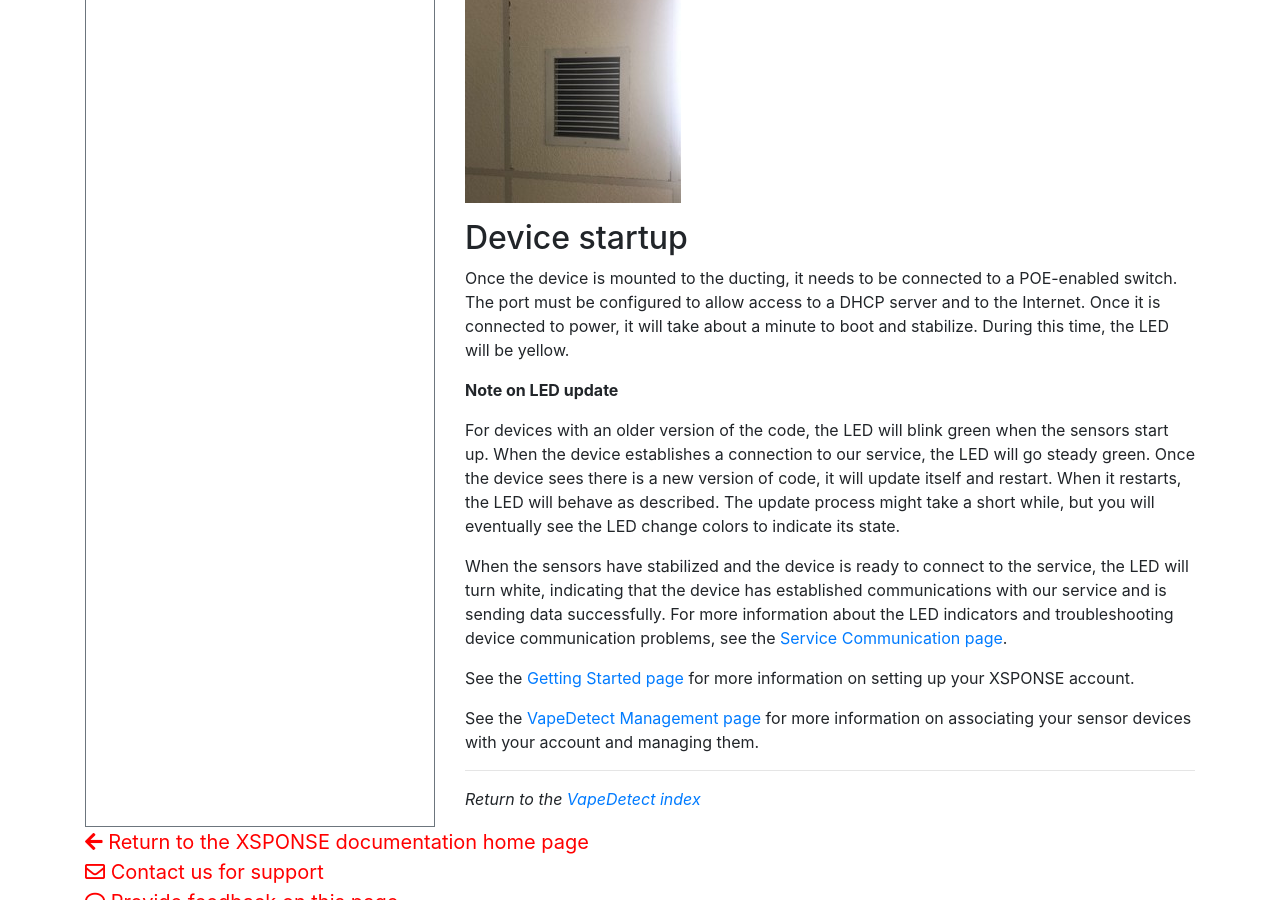
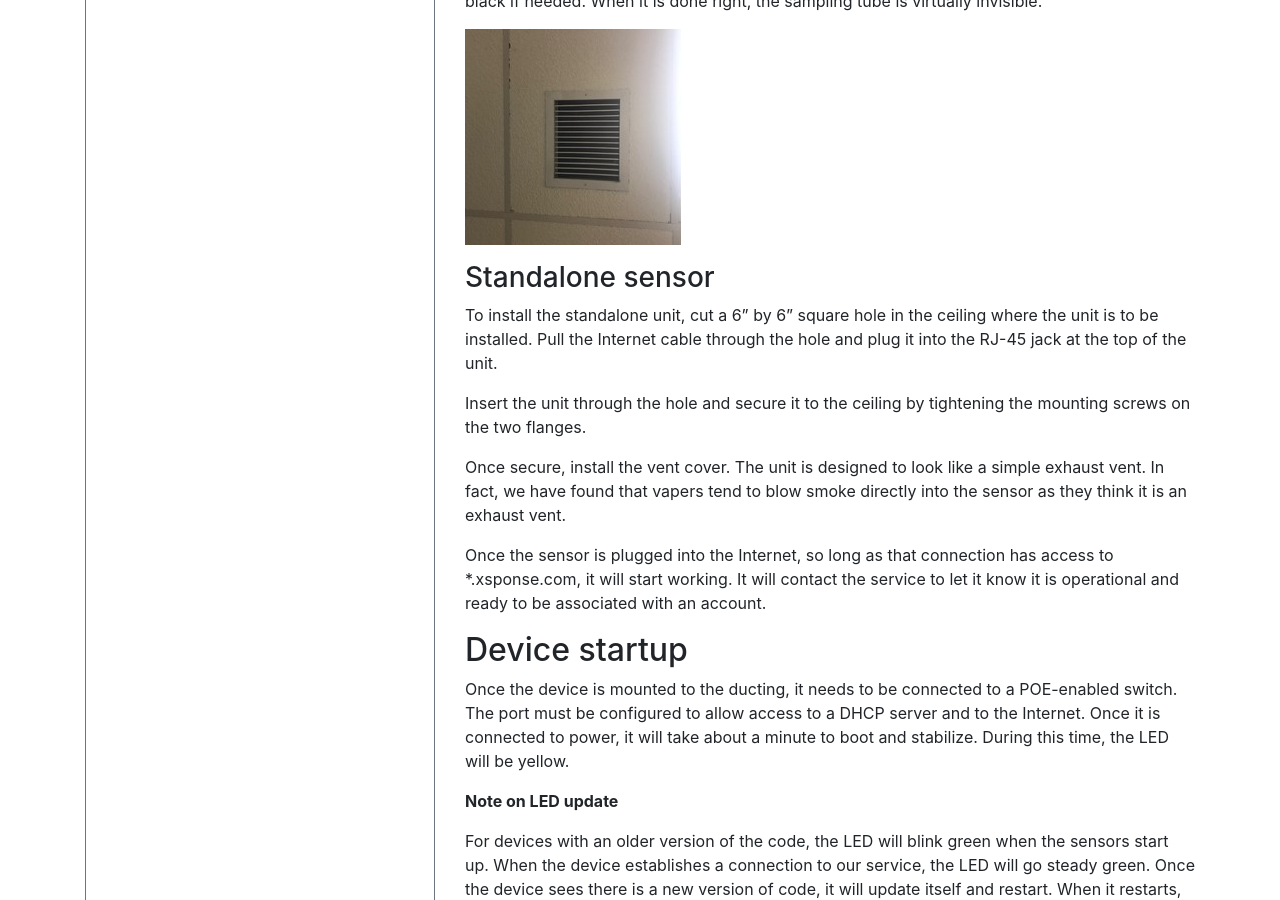
Before and after one commit to NrsSystems/docs, a Jekyll site: the page built from vape-detect/installation-process.md, in a window 1280 px wide and 900 px high, scrolled down 2192 px. Built offline with Jekyll 4.4.1, drawn with Linux system fonts in a browser that asks for light colours; our own code applies the rules of GitHub Pages for plain Markdown files; some of the changed text lies outside the part shown.

Commit message:
Update installation-process.md
Added instructions for installing the standalone model.

```diff
--- a/vape-detect/installation-process.md
+++ b/vape-detect/installation-process.md
@@ -1,6 +1,6 @@
 ---
 title: Device Installation Process
-abstract: This page explains how to physically install your VapeDetect duct-mounted sensor.
+abstract: This page explains how to physically install your VapeDetect duct-mounted or standalone sensor.
 ---
 See the [Device Installation and Setup Requirements page](installation-reqs.md) before starting the installation process for important information on the [tools required](installation-reqs.md#tools-required), [ordering the sampling tubes](installation-reqs.md#ordering-the-sampling-tubes), and [choosing the location of your device](installation-reqs.md#location).
 
@@ -10,6 +10,7 @@ The sampling tube includes an end cap. This end cap is critical to the proper op
 The actual sensor must be installed as shipped. Please do not switch the locations of the sampling and exhaust tubes. The sensor has a specially designed baffling system to direct the air into the sensors for more accurate measurements.
 
 ## Physical installation process
+### Duct-mounted sensor
 Once the location has been determined, print out the linked [sensor mounting template PDF](sensor_mounting_template.pdf) and use it to determine the location of the holes for the sampling tubes. The axis along the long side of the mounting plate should be in line with the airflow.
 
 ![place template on duct](DMS_installation_ref1.jpg)
@@ -38,6 +39,15 @@ The sampling tube is painted flat black to blend in and make it more difficult t
 
 ![external duct view](DMS_installation_ref5.jpg)
 
+### Standalone sensor
+To install the standalone unit, cut a 6” by 6” square hole in the ceiling where the unit is to be installed. Pull the Internet cable through the hole and plug it into the RJ-45 jack at the top of the unit.
+
+Insert the unit through the hole and secure it to the ceiling by tightening the mounting screws on the two flanges.
+
+Once secure, install the vent cover. The unit is designed to look like a simple exhaust vent. In fact, we have found that vapers tend to blow smoke directly into the sensor as they think it is an exhaust vent.
+
+Once the sensor is plugged into the Internet, so long as that connection has access to \*.xsponse.com, it will start working. It will contact the service to let it know it is operational and ready to be associated with an account.
+
 ## Device startup
 Once the device is mounted to the ducting, it needs to be connected to a POE-enabled switch. The port must be configured to allow access to a DHCP server and to the Internet. Once it is connected to power, it will take about a minute to boot and stabilize. During this time, the LED will be yellow.
 
```
